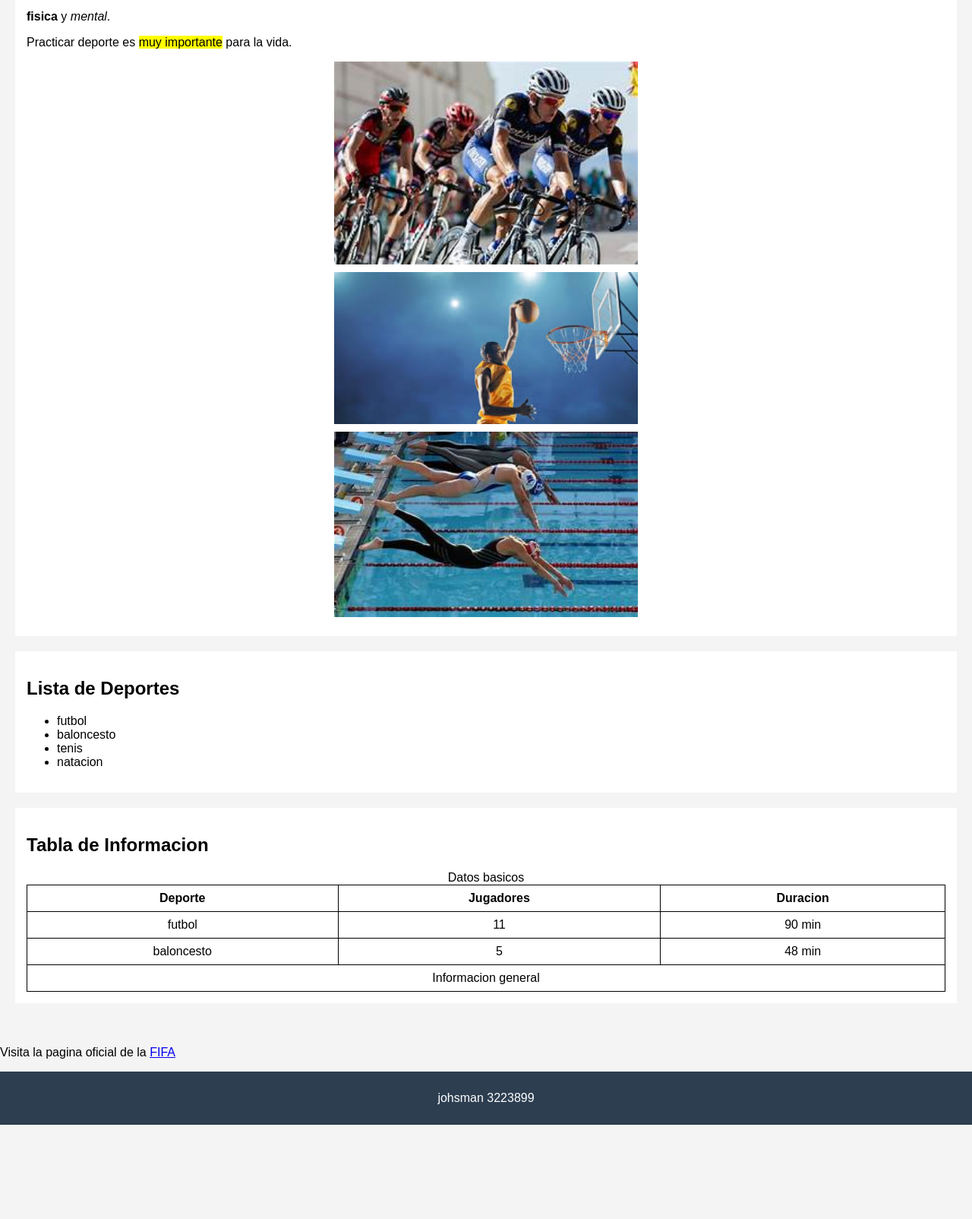
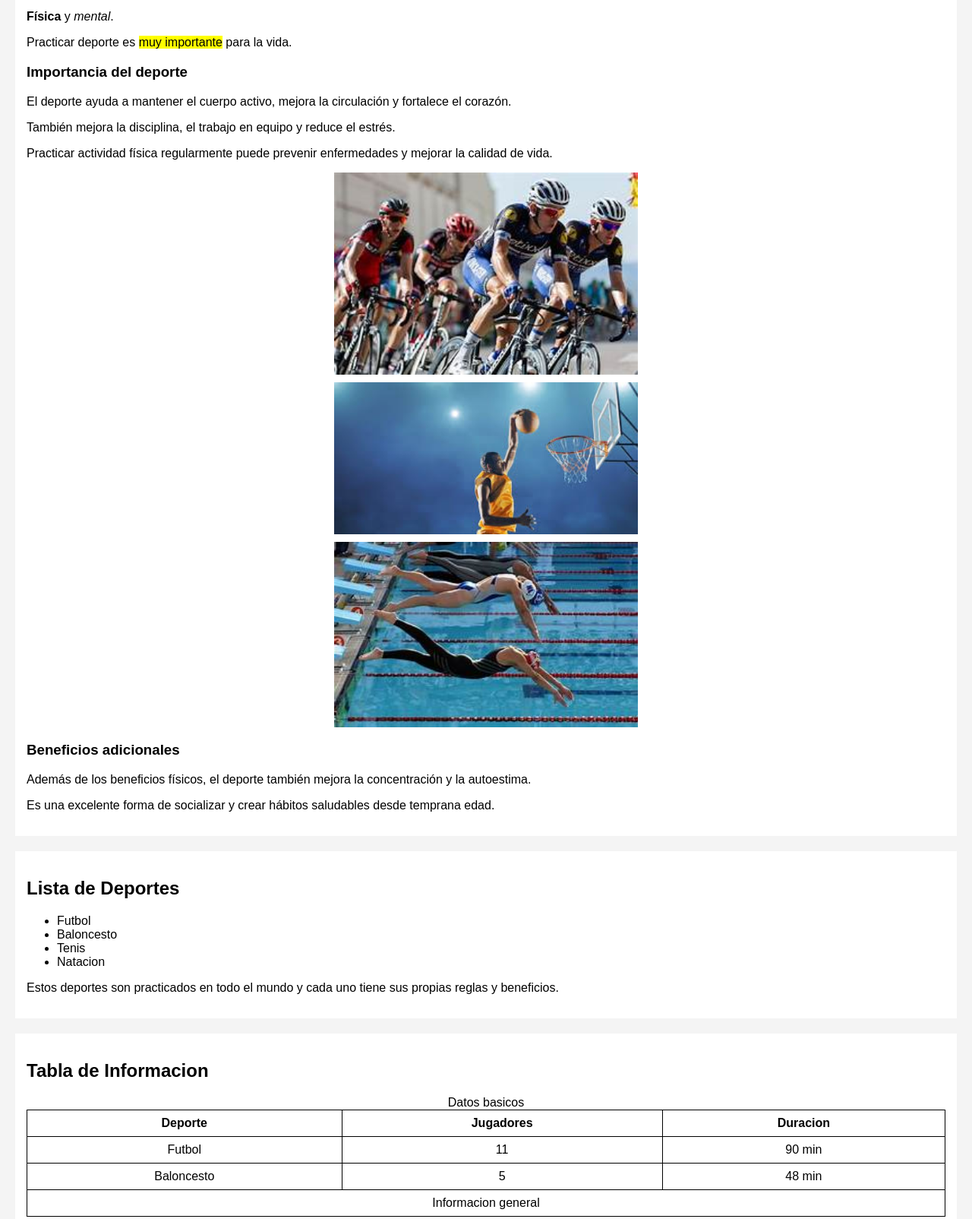
Before and after one commit to johsman12/3223899, a plain HTML site: page index.html in a window 1280 px wide. Shown: the part 391-1995 px from the top of the page at 76% size. Before the commit the page ends 1871 px from the top, so only its background shows below. Drawn offline with Linux system fonts and the light colour scheme.

Commit message:
commit ya. coregido

```diff
--- a/index.html
+++ b/index.html
@@ -25,24 +25,36 @@
 <article>
     <h2>Bienvenido</h2>
     <p>En este blog hablaremos sobre los deportes mas populares del mundo.</p>
-    <p>El deporte mejora la salud <p>El consumo de O<sub>2</sub> es importante en el deporte.</p>
-    <p>Un atleta puede correr 10<sup>2</sup> metros fácilmente.</p><strong>fisica</strong> y <em>mental</em>.</p>
+    <p>El deporte mejora la salud.</p>
+    <p>El consumo de O<sub>2</sub> es importante en el deporte.</p>
+    <p>Un atleta puede correr 10<sup>2</sup> metros fácilmente.</p>
+    <p><strong>Física</strong> y <em>mental</em>.</p>
     <p>Practicar deporte es <mark>muy importante</mark> para la vida.</p>
+
+    <h3>Importancia del deporte</h3>
+    <p>El deporte ayuda a mantener el cuerpo activo, mejora la circulación y fortalece el corazón.</p>
+    <p>También mejora la disciplina, el trabajo en equipo y reduce el estrés.</p>
+    <p>Practicar actividad física regularmente puede prevenir enfermedades y mejorar la calidad de vida.</p>
 
     <img src="imagenes/OIP.jpg" alt="deportes">
     <img src="imagenes/baloncesto.jpg" alt="deportes">
     <img src="imagenes/natacion.jpg" alt="deportes">
 
+    <h3>Beneficios adicionales</h3>
+    <p>Además de los beneficios físicos, el deporte también mejora la concentración y la autoestima.</p>
+    <p>Es una excelente forma de socializar y crear hábitos saludables desde temprana edad.</p>
 </article>
 
 <article>
     <h2>Lista de Deportes</h2>
     <ul>
-        <li>futbol</li>
-        <li>baloncesto</li>
-        <li>tenis</li>
-        <li>natacion</li>
+        <li>Futbol</li>
+        <li>Baloncesto</li>
+        <li>Tenis</li>
+        <li>Natacion</li>
     </ul>
+
+    <p>Estos deportes son practicados en todo el mundo y cada uno tiene sus propias reglas y beneficios.</p>
 </article>
 
 <article>
@@ -58,12 +70,12 @@
     </thead>
     <tbody>
     <tr>
-            <td>futbol</td>
+        <td>Futbol</td>
         <td>11</td>
         <td>90 min</td>
     </tr>
     <tr>
-            <td>baloncesto</td>
+        <td>Baloncesto</td>
         <td>5</td>
         <td>48 min</td>
     </tr>
@@ -74,6 +86,8 @@
     </tr>
     </tfoot>
     </table>
+
+    <p>Esta tabla muestra una comparación básica entre algunos deportes populares.</p>
 </article>
 
 </section>
@@ -82,10 +96,12 @@
     <p>Visita la pagina oficial de la
         <a href="https://www.fifa.com" target="_blank">FIFA</a>
     </p>
+
+    <p>También puedes informarte sobre eventos deportivos, torneos y noticias actuales.</p>
 </aside>
 
 <footer>
-    <p> johsman 3223899</p>
+    <p>johsman 3223899</p>
 </footer>
 
 </body>
```
Lines whose indentation alone changed are shown as unchanged.
